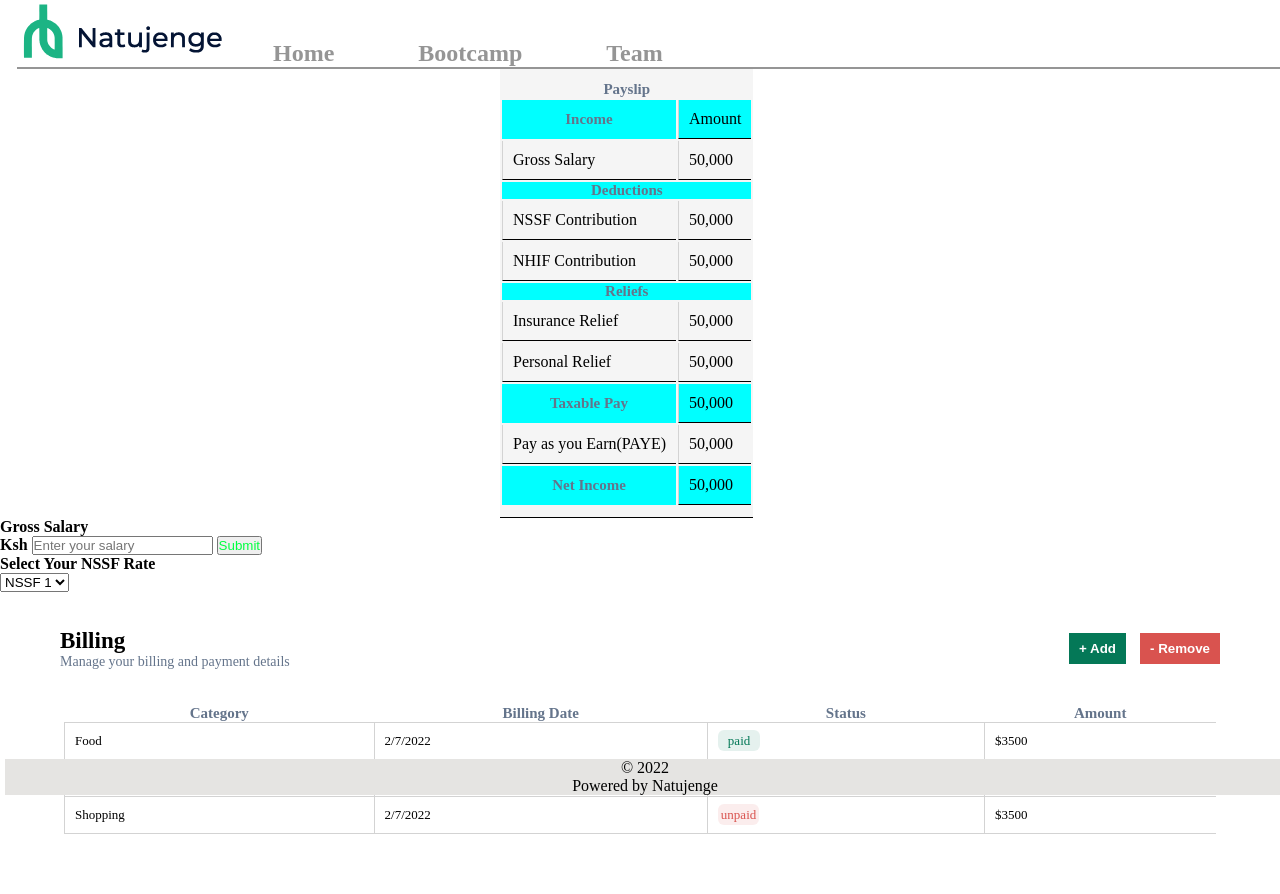
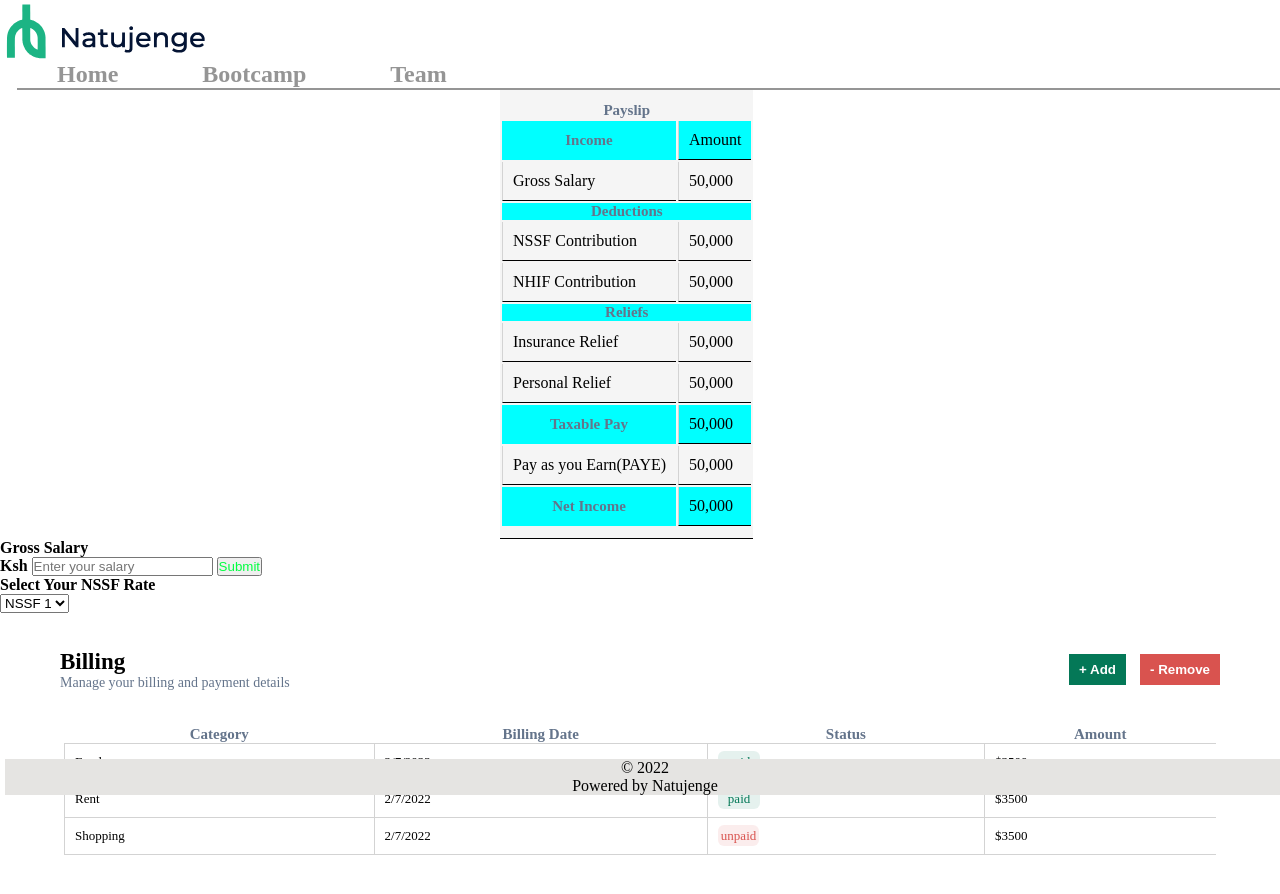
Before and after one commit to MrazTevin/Natujenge-SWE-Virtual-Bootcamp-Week01, a plain HTML site: page index.html in a window 1280 px wide. Drawn offline with Linux system fonts and the light colour scheme.

Commit message:
feat: changed the navbar structure

```diff
--- a/index.html
+++ b/index.html
@@ -11,16 +11,21 @@
 <body>
 
 <!-- navigation-->
-  <div >
-    <nav>
-        <ul>
-            <img class="logo" src="res/logo.svg" alt="Natujenge"/>
-            <a class="home" href="index.html">Home</a>
-            <a class="bootcamp" href="https://meliora.co.ke/articles/dfc1312e">Bootcamp</a>
-            <a class="link" href="team_page.html">Team</a>
-        </ul>
-    </nav>
+<div class="nav-section" >
+  <header>
+      <div class="menu_left">
+          <div class="logo" href="index.html">
+              <a><img class="logo" src="res/logo.svg" alt="Natujenge"/></a>
+          </div>
+          <nav class="nav_links">
+              <a class="home" href="index.html">Home</a>
+              <a class="bootcamp" href="https://meliora.co.ke/articles/dfc1312e">Bootcamp</a>
+              <a class="link" href="team_page.html">Team</a>
+          </nav>
+      </div>
+  </header>
 </div>
+
 <div class = "main">
 	<table id="t1">
         <tr>
```
